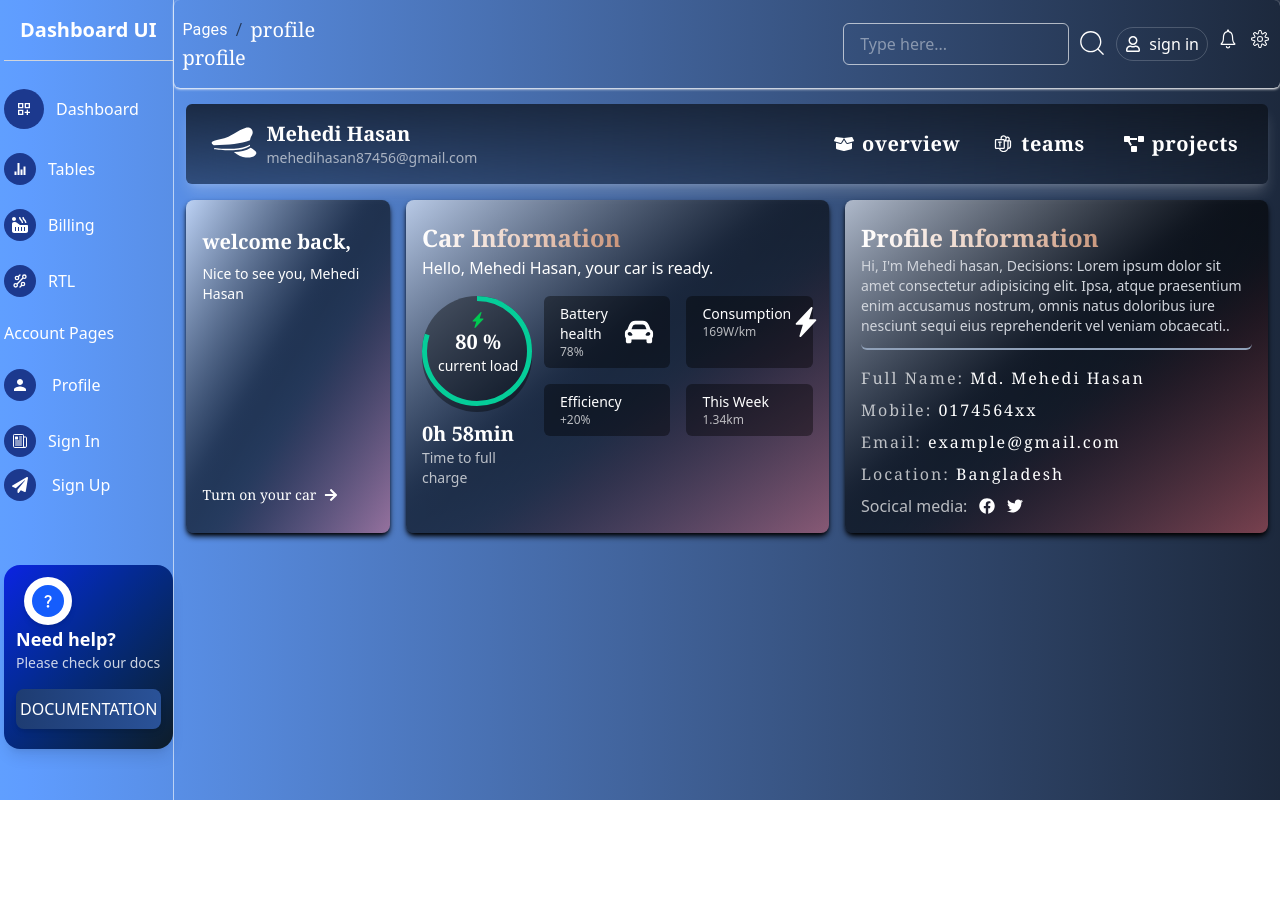
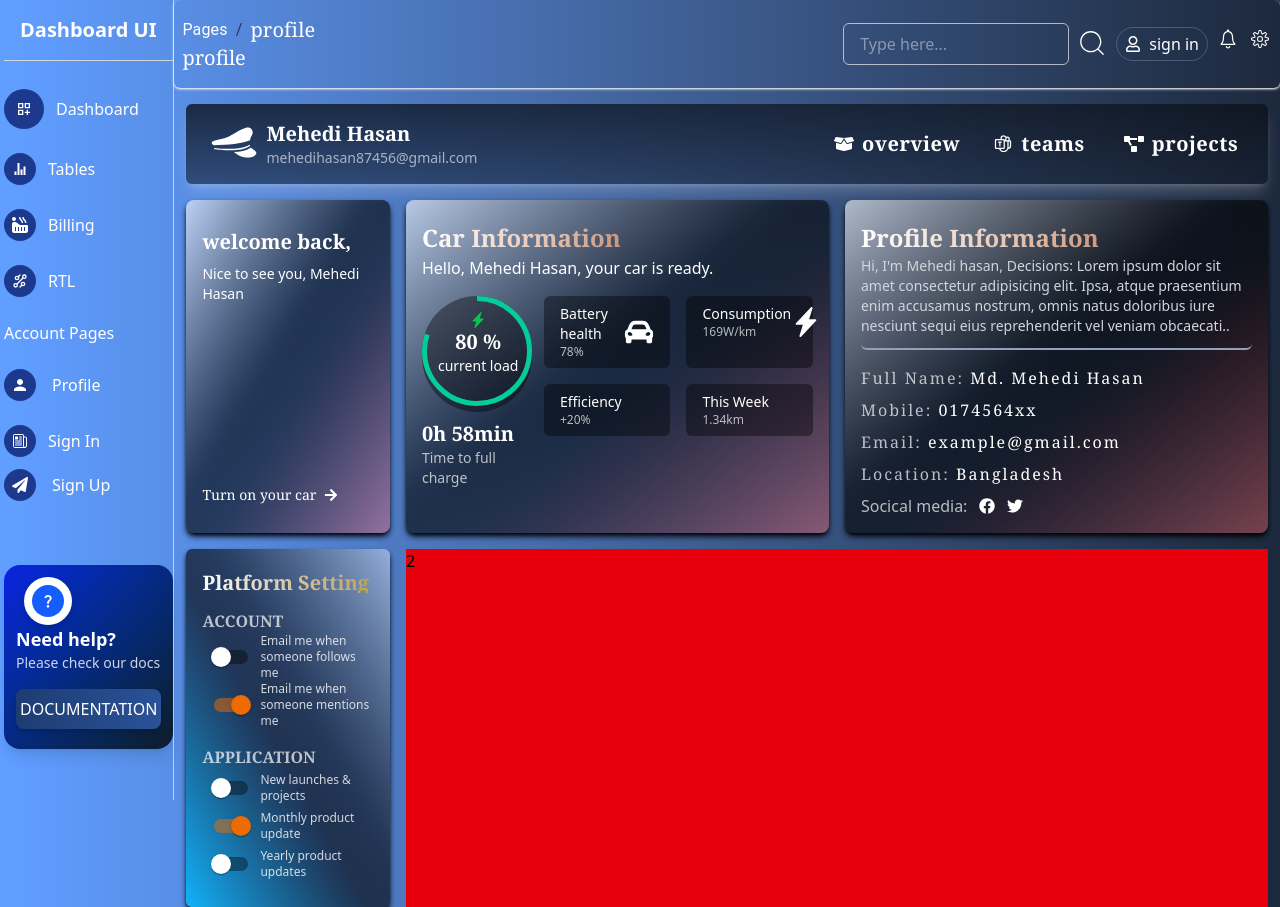
Before and after one commit to mehediweb01/Admin-Vision-Dashboard, a React (Vite) app: page /profile in a window 1280 px wide. Before the commit the page ends 800 px from the top, so only its background shows below. Built offline with nearby package versions, Linux system fonts and the light colour scheme.

Commit message:
platform setting done

```diff
--- /dev/null
+++ b/src/components/profile/PlatformSetting.jsx
@@ -0,0 +1,58 @@
+import { Switch } from "@mui/material";
+import React from "react";
+
+const PlatformSetting = () => {
+  return (
+    <div className="bg-gradient-to-bl from-white/40 via-black/60 to-sky-400/80 px-4 py-6 rounded-md shadow-md shadow-black">
+      <h1 className="font-bold font-serif text-xl leading-5 text-transparent bg-clip-text bg-gradient-to-r from-white to-yellow-500/60">
+        Platform Setting
+      </h1>
+      <div className="mt-4">
+        <h1 className="uppercase text-white/70 font-bold font-serif ">
+          account
+        </h1>
+        <div>
+          <div className="flex items-center ">
+            <Switch color="warning" />
+            <p className="text-white/80 text-base lg:text-xs ">
+              Email me when someone follows me
+            </p>
+          </div>
+          <div className="flex items-center ">
+            <Switch defaultChecked color="warning" />
+            <p className="text-white/80 text-base lg:text-xs  ">
+              Email me when someone mentions me
+            </p>
+          </div>
+        </div>
+      </div>
+      <div className="mt-4">
+        <h1 className="uppercase text-white/70 font-bold font-serif ">
+          application
+        </h1>
+        <div>
+          <div className="flex items-center ">
+            <Switch color="warning" />
+            <p className="text-white/80 text-base lg:text-xs ">
+              New launches & projects
+            </p>
+          </div>
+          <div className="flex items-center ">
+            <Switch defaultChecked color="warning" />
+            <p className="text-white/80 text-base lg:text-xs ">
+              Monthly product update
+            </p>
+          </div>
+          <div className="flex items-center ">
+            <Switch color="warning" />
+            <p className="text-white/80 text-base lg:text-xs ">
+              Yearly product updates
+            </p>
+          </div>
+        </div>
+      </div>
+    </div>
+  );
+};
+
+export default PlatformSetting;
--- a/src/pages/Profile.jsx
+++ b/src/pages/Profile.jsx
@@ -5,6 +5,7 @@ import ProfileHeader from "../components/profile/ProfileHeader";
 import ProfileWelcome from "../components/profile/ProfileWelcome";
 import CarInformation from "../components/profile/CarInformation";
 import ProfileInformation from "../components/profile/ProfileInformation";
+import PlatformSetting from "../components/profile/PlatformSetting";
 
 const Profile = () => {
   return (
@@ -29,6 +30,13 @@ const Profile = () => {
               <ProfileInformation />
             </div>
           </div>
+
+          <div className="grid grid-cols-5 gap-4 mt-4">
+            <div className="lg:col-span-1 col-span-5">
+              <PlatformSetting />
+            </div>
+            <div className="lg:col-span-4 col-span-5 bg-red-600">2</div>
+          </div>
         </div>
       </div>
     </div>
```
